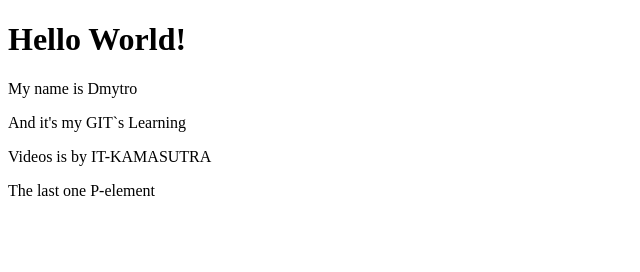
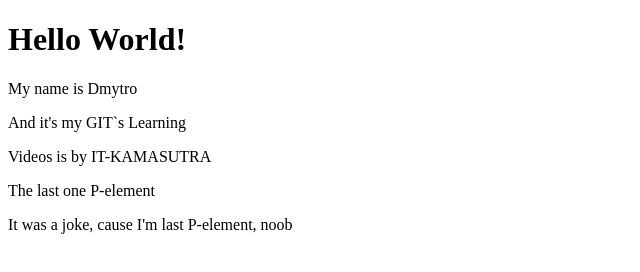
Before and after one commit to mxrcury/git-testing-repository, a plain HTML site: page index.html in a window 1280 px wide. Shown: the whole page, without its empty margins (0-640 px from the left). Drawn offline with Linux system fonts and the light colour scheme.

Commit message:
changed index.html

```diff
--- a/index.html
+++ b/index.html
@@ -12,5 +12,6 @@
     <p>And it's my GIT`s Learning</p>
     <p>Videos is by IT-KAMASUTRA</p>
     <p>The last one P-element</p>
+    <p>It was a joke, cause I'm last P-element, noob</p>
 </body>
 </html>
```
